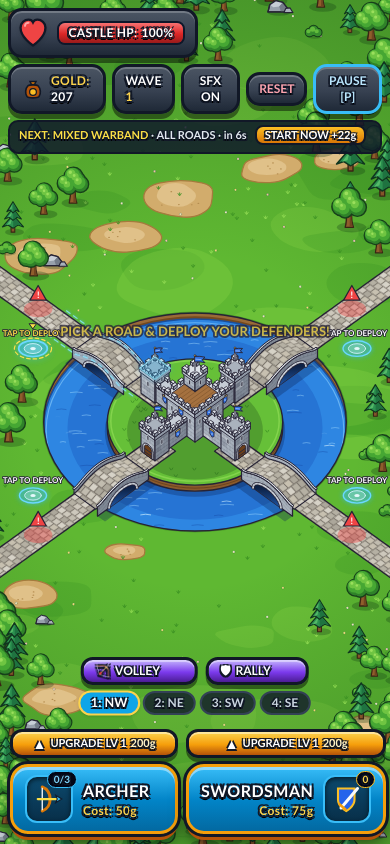
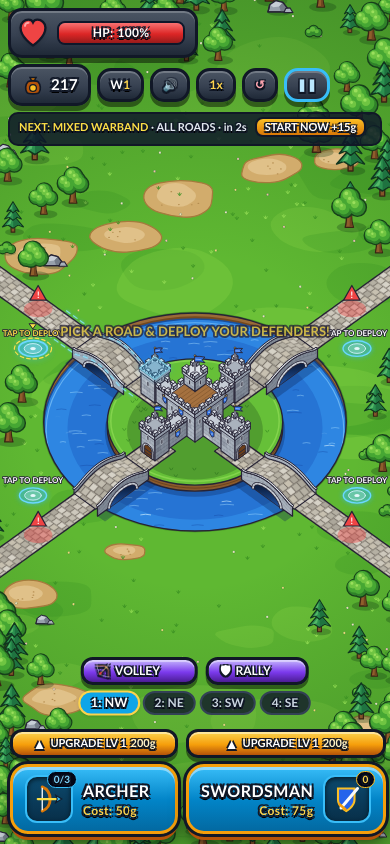
Before and after one commit to GrapeGames3141/castle-defense, a plain HTML site: page index.html in a window 390 px wide. Drawn offline with nearby package versions, Linux system fonts and the light colour scheme; animation ran at ten frames a second.

Commit message:
Faster pace: quicker deploys, gold, bigger denser waves, speed toggle
- Deploy times cut to 0.7s (archer) and 1.1s (swordsman); faster arrows,
  attacks and swordsman marching; enemies move 35% faster.
- Passive gold 3 -> 7/s, kill bounties x1.6, wave bonus 100g, early-start
  bonus raised; lulls between waves cut to 5s.
- Waves have ~50% more enemies, but all arrive within a capped spawn window
  so they come as dense bursts instead of a trickle (~50s per wave).
- Enemy health scaling steepened to match the faster economy.
- Added 1x/2x/3x game speed button (key F), remembered between sessions.

Co-Authored-By: Claude Sonnet 5.5 <noreply@anthropic.com>
Claude-Session: https://claude.ai/code/session_01273pNExJtJzrmDStRKCWfk

```diff
--- a/index.html
+++ b/index.html
@@ -62,7 +62,7 @@ single self-contained HTML5 file for mobile touchscreens and desktop browsers.
 
 4. ENEMY ARCHETYPES, WAVES & GOLD ECONOMY
 =========================================
-* Starting Gold: 200g | Passive Castle Income: +3g/sec | Wave Clear Bonus: +60g + Castle Heal
+* Starting Gold: 200g | Passive Castle Income: +7g/sec | Wave Clear Bonus: +100g + Castle Heal
 * Enemy Types (ENDLESS waves: no final wave, every wave is harder than the last):
   1) GOBLIN SCOUT (Bounty: +25g): Fast green runner, low HP, no arrow resistance.
   2) SHIELD ORC (Bounty: +45g): Armored warrior carrying a heavy iron shield that blocks
@@ -211,6 +211,11 @@ single self-contained HTML5 file for mobile touchscreens and desktop browsers.
         .upgrade-btn, .upgrade-btn span { white-space: nowrap; }
         @media (max-width: 420px) { .upgrade-btn { font-size: 11px; padding: 4px 7px; gap: 4px; } }
         .lbl-short { display: none; }
+        @media (max-width: 520px) {
+            body:not(.land) .lbl-full { display: none; }
+            body:not(.land) .lbl-short { display: inline; }
+            body:not(.land) #goldText { font-size: 15px; }
+        }
 
         /* ---------- Landscape: HUD sits in the open meadow between the roads ---------- */
         body.land #topHudRow { justify-content: center; flex-wrap: nowrap; }
@@ -359,6 +364,12 @@ single self-contained HTML5 file for mobile touchscreens and desktop browsers.
                 <button id="muteBtn" onclick="toggleAudioMute()" title="Toggle Sound Effects"
                         class="hud-pill px-2.5 py-1.5 text-white hover:text-amber-300 active:translate-y-0.5 text-xs sm:text-sm font-cartoon-sm">
                     <span id="muteLabel" class="lbl-full">SFX ON</span><span id="muteIcon" class="lbl-short">&#128266;</span>
+                </button>
+
+                <!-- Game speed -->
+                <button id="speedBtn" onclick="toggleGameSpeed()" title="Game speed [F]"
+                        class="hud-pill px-2.5 py-1.5 text-amber-300 hover:text-white active:translate-y-0.5 text-xs sm:text-sm font-cartoon-sm">
+                    <span id="speedLabel">1x</span>
                 </button>
 
                 <!-- Reset Battle Button -->
@@ -823,9 +834,9 @@ single self-contained HTML5 file for mobile touchscreens and desktop browsers.
                 type: 'archer',
                 name: 'ARCHER',
                 cost: 50,
-                deployTime: 1.5,
+                deployTime: 0.7,
                 damage: 16,
-                fireInterval: 0.85,
+                fireInterval: 0.7,
                 maxPerTower: 3,
                 maxAmmo: 20,
                 rangeDist: 0.62
@@ -834,18 +845,19 @@ single self-contained HTML5 file for mobile touchscreens and desktop browsers.
                 type: 'swordsman',
                 name: 'SWORDSMAN',
                 cost: 75,
-                deployTime: 3.0,
+                deployTime: 1.1,
                 hp: 135,
                 maxHp: 135,
                 damage: 22,
-                attackInterval: 0.85,
-                speed: 0.20,
+                attackInterval: 0.7,
+                speed: 0.34,
                 guardDist: 0.62
             }
         };
 
         // Gold-bought upgrades: every level strengthens all current and future units of that type
         const MAX_UNIT_LEVEL = 25;
+        const ENEMY_SPEED_MULT = 1.35;   // global tempo knob for the whole horde
         const UPGRADE_COSTS = [200, 400, 700, 1100, 1700, 2500, 3500, 4800, 6400];
         const BASE_STATS = {
             archer: { damage: UNITS.archer.damage, fireInterval: UNITS.archer.fireInterval, maxAmmo: UNITS.archer.maxAmmo },
@@ -1052,6 +1064,7 @@ single self-contained HTML5 file for mobile touchscreens and desktop browsers.
             waveTime: 0,
             waveDamage: 0,
             endless: true,
+            timeScale: 1,
             bolts: [],
             selectedLane: 0, // 0: NW, 1: NE, 2: SW, 3: SE
             deployment: null, // { type, lane, remaining, total } - strict one-at-a-time lock
@@ -1217,8 +1230,8 @@ single self-contained HTML5 file for mobile touchscreens and desktop browsers.
             fire:   { name: 'Fire Arrows',    max: 3,  icon: '\u{1F525}', desc: 'Arrows set enemies ablaze: +4 damage per second for 3s.' },
             pierce: { name: 'Bodkin Points',  max: 2,  icon: '\u{1F3AF}', desc: 'Arrows ignore half of enemy armor and shields.' },
             medics: { name: 'Field Medics',   max: 3,  icon: '\u{271A}',  desc: 'Swordsmen regenerate 4 HP per second.' },
-            taxes:  { name: 'Tax Collectors', max: 4,  icon: '\u{1F4B0}', desc: '+2 gold per second.' },
-            bounty: { name: 'Bounty Hunters', max: 3,  icon: '\u{2620}',  desc: '+20% gold from every kill.' },
+            taxes:  { name: 'Tax Collectors', max: 4,  icon: '\u{1F4B0}', desc: '+3 gold per second.' },
+            bounty: { name: 'Bounty Hunters', max: 3,  icon: '\u{2620}',  desc: '+25% gold from every kill.' },
             masons: { name: 'Master Masons',  max: 99, icon: '\u{1F9F1}', desc: 'Repair 250 castle HP and add +100 max HP.' },
             quiver: { name: 'Deep Quivers',   max: 3,  icon: '\u{1F3F9}', desc: 'Archers carry +10 arrows.' },
             muster: { name: 'Quick Muster',   max: 3,  icon: '\u{26A1}',  desc: 'Units deploy 20% faster.' },
@@ -1344,8 +1357,8 @@ single self-contained HTML5 file for mobile touchscreens and desktop browsers.
 
         function startWaveNow() {
             if (game.paused || game.gameOver || game.victory || game.perkChoices) return;
-            if (!game.intermission || game.spawnTimer <= 1) return;
-            const bonus = Math.round(game.spawnTimer * 4);
+            if (!game.intermission || game.spawnTimer <= 0.8) return;
+            const bonus = Math.round(game.spawnTimer * 10);
             game.gold += bonus;
             game.spawnTimer = 0.2;
             const geom = computeBattlefieldGeometry(canvas.width, canvas.height);
@@ -1374,7 +1387,7 @@ single self-contained HTML5 file for mobile touchscreens and desktop browsers.
             game.castleHp = Math.min(game.maxCastleHp, game.castleHp + 60);
             game.waveQueue = buildWaveQueue(game.wave);
             game.intermission = true;
-            game.spawnTimer = 12;
+            game.spawnTimer = 5;
             game.waveTime = 0;
             game.waveDamage = 0;
         }
@@ -1382,8 +1395,8 @@ single self-contained HTML5 file for mobile touchscreens and desktop browsers.
         function onWaveCleared(geom) {
             const cleared = game.wave;
             const rw = waveRewards(cleared);
-            let total = 60;
-            const lines = [`WAVE ${cleared} CLEARED! +60g`];
+            let total = 100;
+            const lines = [`WAVE ${cleared} CLEARED! +100g`];
             if (game.waveDamage <= 0) { total += rw.flawless; lines.push(`FLAWLESS DEFENSE +${rw.flawless}g`); }
             if (game.waveTime <= game.waveInfo.par) { total += rw.swift; lines.push(`SWIFT VICTORY +${rw.swift}g`); }
             game.gold += total;
@@ -1441,7 +1454,7 @@ single self-contained HTML5 file for mobile touchscreens and desktop browsers.
             }
             const T = WAVE_THEMES[theme];
             const eff = Math.min(waveNum, 40) + Math.max(0, waveNum - 40) * 0.35;
-            const baseDelay = Math.max(0.4, 1.7 - waveNum * 0.045);
+            const baseDelay = Math.max(0.28, 1.15 - waveNum * 0.03);
             const focus = Math.floor(Math.random() * 4);
             let lanes = [0, 1, 2, 3];
             if (T.lanes === 1) lanes = [focus];
@@ -1460,7 +1473,7 @@ single self-contained HTML5 file for mobile touchscreens and desktop browsers.
 
             const queue = [];
             const eliteChance = waveNum < 8 ? 0 : Math.min(0.35, 0.06 + (waveNum - 8) * 0.012);
-            const count = Math.max(5, Math.round((8 + eff * 4.4) * T.count));
+            const count = Math.max(5, Math.round((12 + eff * 6.2) * T.count));
             for (let i = 0; i < count; i++) {
                 const type = T.roll ? T.roll(waveNum, Math.random()) : mixedType();
                 let lane;
@@ -1482,7 +1495,14 @@ single self-contained HTML5 file for mobile touchscreens and desktop browsers.
                     queue.splice(Math.min(queue.length, Math.floor(queue.length * 0.3) + k * 4), 0, { type: 'warlord', lane: focus, delay: 2.5 });
                 }
             }
-            let par = 30 + (theme === 'boss' ? 30 : 0);
+            // Keep waves snappy: however many enemies there are, they all arrive within a capped window
+            const spawnWindow = Math.min(42, 22 + waveNum * 0.6);
+            const spawnTotal = queue.reduce((a, q) => a + q.delay, 0);
+            if (spawnTotal > spawnWindow) {
+                const k = spawnWindow / spawnTotal;
+                queue.forEach(q => { q.delay = Math.max(0.07, q.delay * k); });
+            }
+            let par = 26 + (theme === 'boss' ? 20 : 0);
             queue.forEach(q => { par += q.delay; });
             return { queue, info: { theme, name: T.name, lanes: lanes.slice(), par: Math.round(par) } };
         }
@@ -1519,7 +1539,7 @@ single self-contained HTML5 file for mobile touchscreens and desktop browsers.
             game.particles = [];
             game.floatingTexts = [];
             game.waveQueue = buildWaveQueue(1);
-            game.spawnTimer = 8.0;           // grace period before the first enemy (START NOW skips it)
+            game.spawnTimer = 4.0;           // grace period before the first enemy (START NOW skips it)
             game.waveBannerTimer = 2.8;
             game.gameOver = false;
             game.victory = false;
@@ -1730,7 +1750,7 @@ single self-contained HTML5 file for mobile touchscreens and desktop browsers.
                     game.waveQueue = [];
                 }
 
-                game.spawnTimer = game.intermission ? 6.0 : 2.0;
+                game.spawnTimer = game.intermission ? 4.0 : 2.0;
                 if (Array.isArray(data.perkChoices) && data.perkChoices.length > 0 && data.perkChoices.every(id => PERKS[id])) {
                     game.perkChoices = data.perkChoices.slice(0, 3);
                     showPerkModal();
@@ -1867,7 +1887,7 @@ single self-contained HTML5 file for mobile touchscreens and desktop browsers.
             const geom = computeBattlefieldGeometry(canvas.width, canvas.height);
 
             // 1. Passive Castle Gold Income (+4g / sec)
-            game.passiveGoldAccum += (3.0 + 2 * perk('taxes')) * dt;
+            game.passiveGoldAccum += (7.0 + 3 * perk('taxes')) * dt;
             if (game.passiveGoldAccum >= 1.0) {
                 const whole = Math.floor(game.passiveGoldAccum);
                 game.gold += whole;
@@ -1897,7 +1917,7 @@ single self-contained HTML5 file for mobile touchscreens and desktop browsers.
                     const elite = Boolean(nextSpawn.elite);
                     const wv = game.wave - 1;
                     // Past wave 40 the horde toughens faster still, so no build can coast forever
-                    const waveHpScale = (1 + wv * 0.18 + wv * wv * 0.009) * (1 + Math.max(0, wv - 39) * 0.04);
+                    const waveHpScale = (1 + wv * 0.24 + wv * wv * 0.014) * (1 + Math.max(0, wv - 39) * 0.04);
                     const waveDmgScale = 1 + wv * 0.045;
                     const scaledHp = Math.round(cfg.hp * waveHpScale * (elite ? 1.9 : 1));
                     const lateral = (Math.random() - 0.5) * 18 * geom.scale;
@@ -1975,7 +1995,7 @@ single self-contained HTML5 file for mobile touchscreens and desktop browsers.
                                 targetY: targetPt.y,
                                 targetEnemy: target,
                                 progress: 0,
-                                speed: 2.35,
+                                speed: 3.0,
                                 arcHeight: (36 + bestDist * 34) * geom.scale,
                                 damage: UNITS.archer.damage
                             });
@@ -2095,7 +2115,7 @@ single self-contained HTML5 file for mobile touchscreens and desktop browsers.
 
                 if (e.hp <= 0) {
                     const pt = laneDistToXY(geom, e.lane, e.dist, e.lateral);
-                    const bounty = Math.round(e.bounty * (1 + 0.2 * perk('bounty')));
+                    const bounty = Math.round(e.bounty * 1.6 * (1 + 0.25 * perk('bounty')));
                     game.gold += bounty;
                     game.totalKills += 1;
                     sfx.playGold();
@@ -2167,7 +2187,7 @@ single self-contained HTML5 file for mobile touchscreens and desktop browsers.
                         addFloatingText(`-${e.damage}`, pt.x, pt.y - 22, '#fb923c', 14);
                     }
                 } else if (e.dist > 0.08) {
-                    e.dist = Math.max(0.08, e.dist - e.speed * dt);
+                    e.dist = Math.max(0.08, e.dist - e.speed * ENEMY_SPEED_MULT * dt);
                 } else {
                     // Enemy has reached the Castle gate!
                     if (e.cooldown <= 0) {
@@ -2353,9 +2373,9 @@ single self-contained HTML5 file for mobile touchscreens and desktop browsers.
             }
             if (chipTxt && chipTxt.dataset.h !== chipHtml) { chipTxt.dataset.h = chipHtml; chipTxt.innerHTML = chipHtml; }
             if (startBtn) {
-                const showStart = game.intermission && game.spawnTimer > 1;
+                const showStart = game.intermission && game.spawnTimer > 0.8;
                 startBtn.style.display = showStart ? '' : 'none';
-                if (showStart) startBtn.textContent = `START NOW +${Math.round(game.spawnTimer * 4)}g`;
+                if (showStart) startBtn.textContent = `START NOW +${Math.round(game.spawnTimer * 10)}g`;
             }
             const strip = document.getElementById('perkStrip');
             if (strip) {
@@ -4240,6 +4260,7 @@ single self-contained HTML5 file for mobile touchscreens and desktop browsers.
                 if (key === '1' || key === '2' || key === '3') choosePerk(Number(key) - 1);
                 return;
             }
+            if (key === 'f') { toggleGameSpeed(); return; }
             if (key === 'e') { useAbility('volley'); return; }
             if (key === 'r') { useAbility('rally'); return; }
             if (key === 'enter' || key === 'n') { startWaveNow(); return; }
@@ -4422,11 +4443,18 @@ single self-contained HTML5 file for mobile touchscreens and desktop browsers.
         let lastFrameTime = performance.now();
         let engineBooted = false;
 
+        function toggleGameSpeed() {
+            game.timeScale = game.timeScale >= 3 ? 1 : game.timeScale + 1;
+            const el = document.getElementById('speedLabel');
+            if (el) el.textContent = `${game.timeScale}x`;
+            try { localStorage.setItem('bastion_speed_v1', String(game.timeScale)); } catch (e) {}
+        }
+
         function gameLoop(now) {
             const dt = Math.min(0.05, Math.max(0.001, (now - lastFrameTime) / 1000));
             lastFrameTime = now;
 
-            updateSimulation(dt);
+            for (let i = 0; i < (game.timeScale || 1); i++) updateSimulation(dt);
             renderBattlefield(ctx, canvas.width, canvas.height, false);
 
             requestAnimationFrame(gameLoop);
@@ -4440,6 +4468,12 @@ single self-contained HTML5 file for mobile touchscreens and desktop browsers.
             generateScenery();
             initFreshGameState();
             loadPersistedStateOnce();
+            try {
+                const sp = Math.floor(Number(localStorage.getItem('bastion_speed_v1')) || 1);
+                game.timeScale = Math.max(1, Math.min(3, sp));
+                const el = document.getElementById('speedLabel');
+                if (el) el.textContent = `${game.timeScale}x`;
+            } catch (e) {}
             renderBattlefield(ctx, canvas.width, canvas.height, false);
 
             lastFrameTime = performance.now();
```
